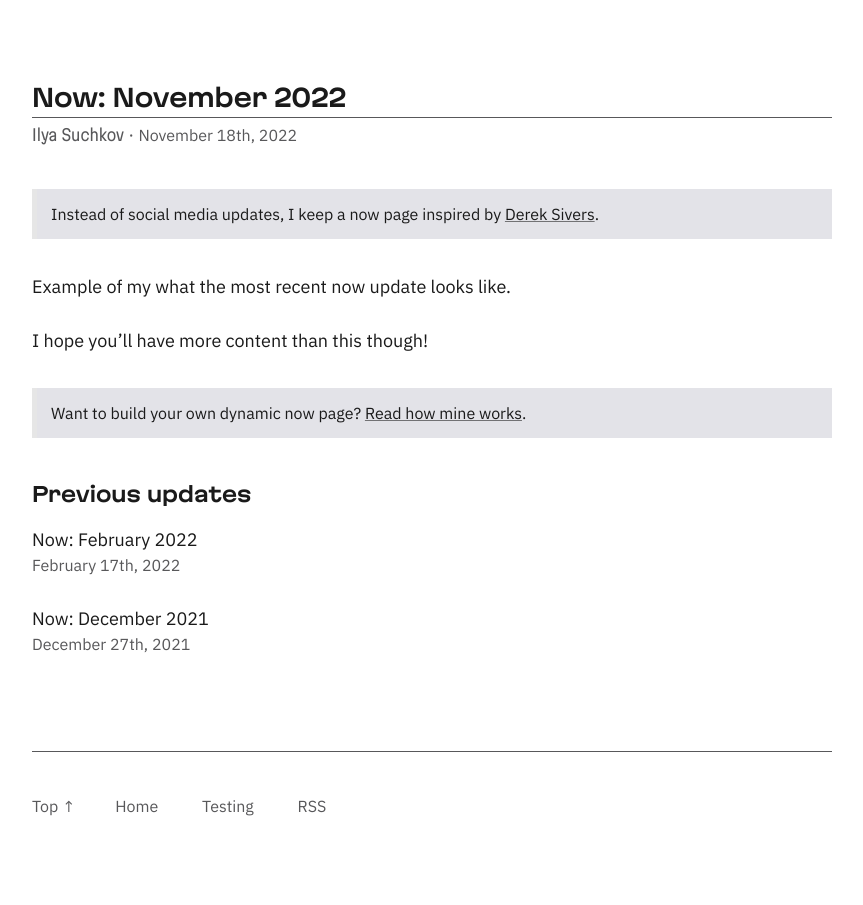
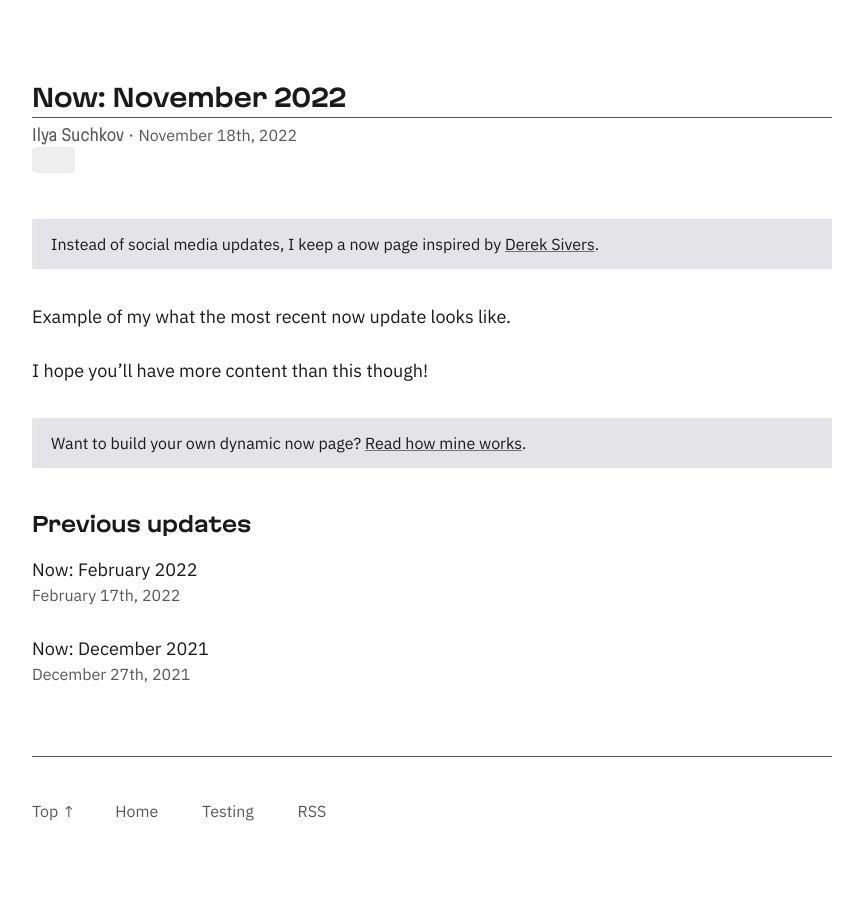
Before and after one commit to suchkow/suchkow.github.io, a Jekyll site: the page built from _pages/now.md, in a window 1280 px wide. Shown: the whole page, without its empty margins (208-1071 px from the left). Built offline with Jekyll 4.4.1, drawn with Linux system fonts in a browser that asks for light colours.

Commit message:
Started designing pots' tags.

```diff
--- a/_layouts/post.html
+++ b/_layouts/post.html
@@ -11,7 +11,7 @@
 	{%- unless page.category contains "english-guide" -%}
 	&nbsp;&middot;&nbsp;<time datetime="{{ postDate | date: '%Y-%m-%d' }}">
 	{%- unless page.custom-date %}{{ postDate | date: "%B" }} {{prettyDateOfPost}}{{ ordinalEnding }}, {{ postDate | date: "%Y" }}{%- else -%}{{ page.custom-date }}{%- endunless -%}</time>{% endunless %}</p>
-	<span class="internal-link">{% for tag in page.tags %}{% include tags.html %}{% endfor %}</span>
+	<span class="tag">{% for tag in page.tags %}{% include tags.html %}{% endfor %}</span>
 </header>
 
 {%- if page.categories contains "now" -%}
--- a/css/main.scss
+++ b/css/main.scss
@@ -519,7 +519,7 @@
 
 .tag {
   background: #eee;
-  border-radius: 10px 10px 10px 10px;
+  border-radius: 4px 4px 4px 4px;
   color: #999;
   display: inline-block;
   height: 26px;
```
